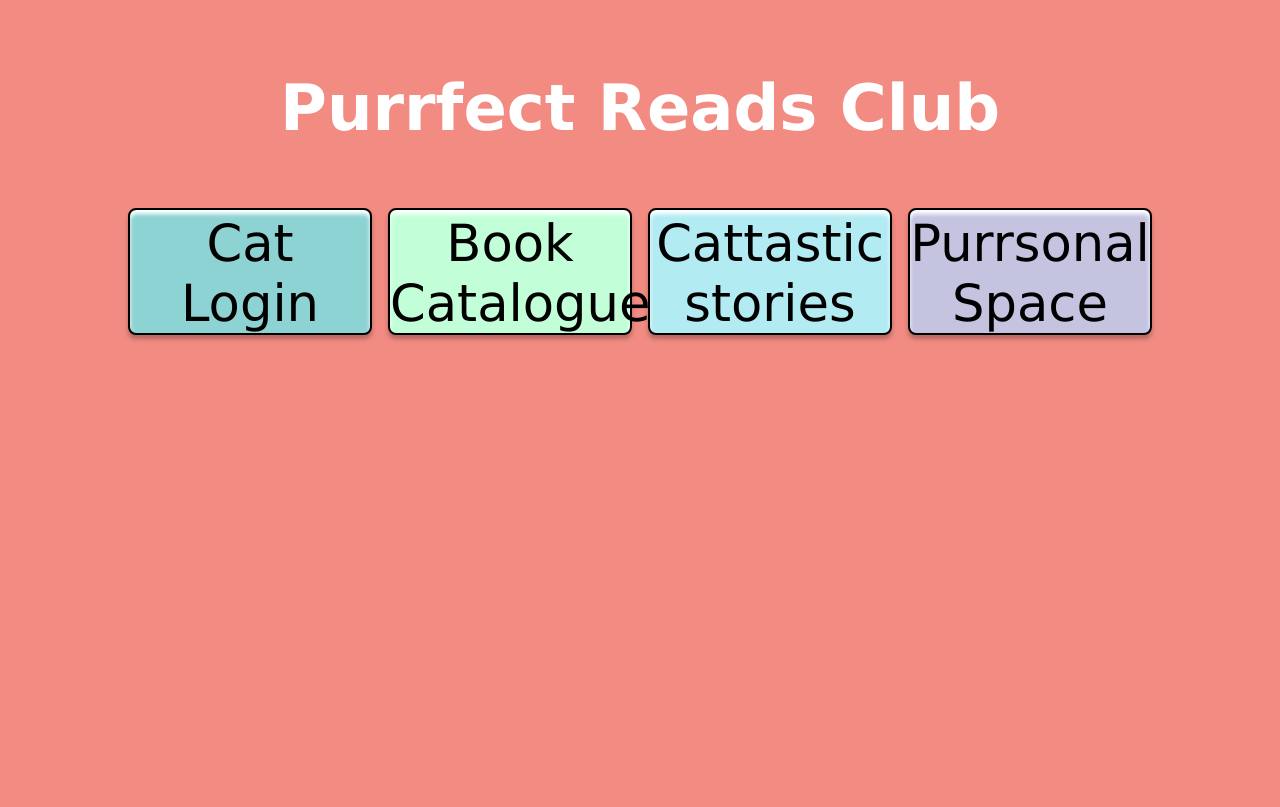
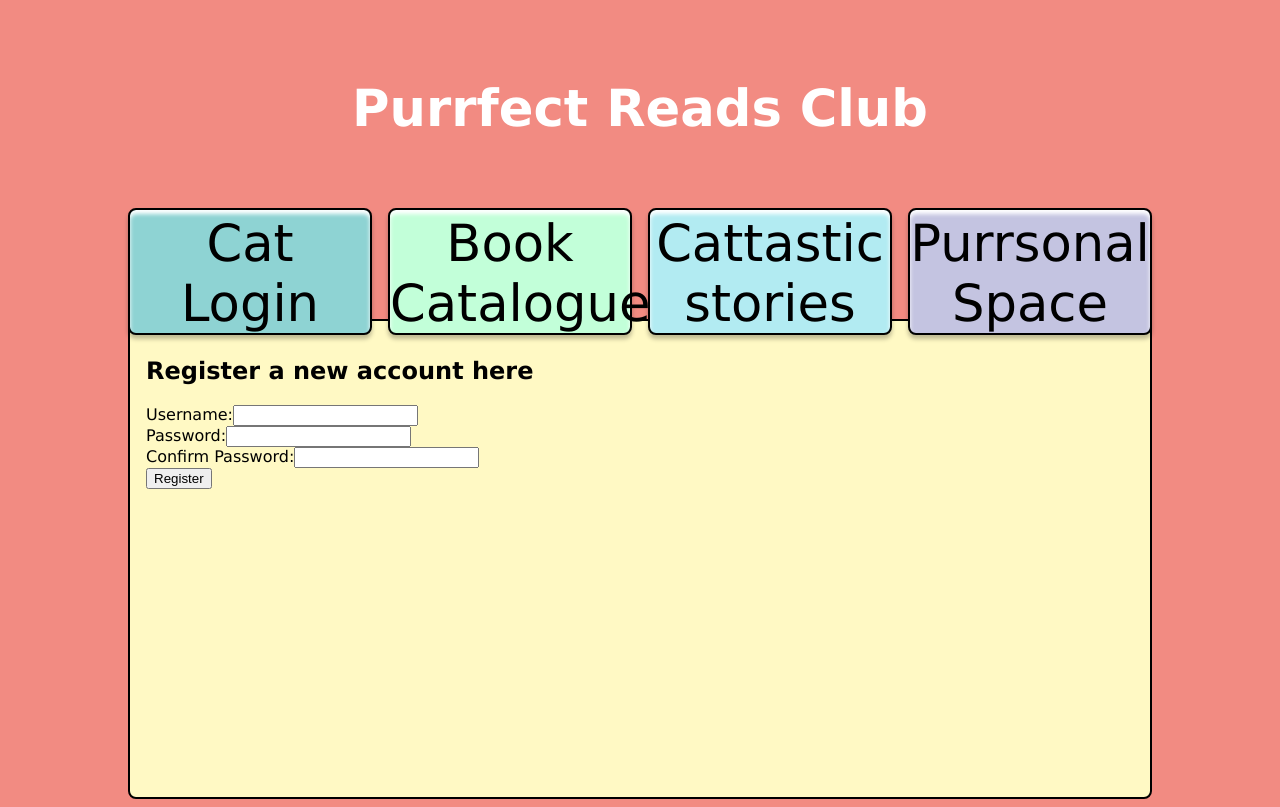
Before and after one commit to NunziaLampitelli/Purrfect-reads-club, a React (Vite) app: page /register in a window 1280 px wide. Built offline with nearby package versions, Linux system fonts and the light colour scheme; a web font is replaced by a local one.

Commit message:
fixed issues with register page again

```diff
--- a/src/components/header.css
+++ b/src/components/header.css
@@ -1,10 +1,13 @@
 header {
   min-height: 25vh;
   min-width: 80vw;
-  color: white;
   align-items: center;
   display: flex;
   justify-content: center;
-  font-size: 2rem;
 
 }
+
+.purrfect-title {
+  color: white;
+  font-family: "Oriental Cats Light", "Baloo", "Verdana";
+}
--- a/src/components/header.tsx
+++ b/src/components/header.tsx
@@ -1,9 +1,10 @@
 import "./header.css";
-
+import { Link } from "react-router-dom";
 function Header() {
 	return (
 		<header>
-			<h1>Purrfect Reads Club</h1>
+			<h1>
+				<Link to="/" className="purrfect-title">Purrfect Reads Club</Link></h1>
 		</header>
 	);
 };
--- /dev/null
+++ b/src/interfaces/IUser.tsx
@@ -0,0 +1,6 @@
+interface IUser {
+  username: string,
+  password: string
+}
+
+export default IUser;
--- a/src/pages/LoginPage.tsx
+++ b/src/pages/LoginPage.tsx
@@ -1,4 +1,5 @@
 import React, { useState } from "react";
+import { Link } from 'react-router-dom'
 
 function LoginPage() {
 	const [username, setUsername] = useState("");
@@ -15,12 +16,7 @@ function LoginPage() {
 			<form onSubmit={handleLogin}>
 				<div>
 					<label htmlFor="username">Username:</label>
-					<input
-						type="text"
-						id="username"
-						value={username}
-						onChange={(event) => setUsername(event.target.value)}
-					/>
+					<input type="text" id="username" value={username} onChange={(event) => setUsername(event.target.value)}	/>
 				</div>
 				<div>
 					<label htmlFor="password">Password:</label>
@@ -33,6 +29,7 @@ function LoginPage() {
 				</div>
 				<button type="submit">Login</button>
 			</form>
+			<Link to="/register">Register</Link>
 		</div>
 	);
 }
--- /dev/null
+++ b/src/pages/RegisterPage.tsx
@@ -0,0 +1,79 @@
+import { useState } from "react";
+import IUser from "../interfaces/IUser";
+import { useNavigate } from "react-router-dom";
+
+function RegisterPage() {
+  const [username, setUsername] = useState<string>('');
+  const [password, setPassword] = useState<string>('');
+  const [confirmPassword, setConfirmPassword] = useState<string>('');
+  const [errorMessage, setErrorMessage] = useState<String | null>(null);
+
+  const navigate = useNavigate();
+
+  function HandleRegister(event: React.FormEvent<HTMLFormElement>) {
+		event.preventDefault();
+
+		if (password !== confirmPassword) {
+			setErrorMessage(`Passwords do not match. Please retry`);
+			return;
+		}
+
+		// this is to retreive all the users already saved in the localstorage
+		const users = JSON.parse(localStorage.getItem("users") || "[]") as IUser[];
+
+		// this is to check if the username has already been used for another user
+		const existingUser = users.find((user) => user.username === username);
+
+		if (existingUser) {
+			setErrorMessage(
+				"This username is already used. Choose another one please"
+			);
+			return;
+		}
+
+		// this is to create a new user to add in the localstorage arrey
+		const newUser: IUser = {
+			username: username,
+			password: password,
+		};
+
+		users.push(newUser);
+
+		// this is to save the new arrey of users
+		localStorage.setItem("users", JSON.stringify(users));
+
+		setUsername("");
+		setPassword("");
+		setConfirmPassword("");
+		setErrorMessage("");
+
+		setTimeout(() => {
+			navigate("/login");
+		}, 5000);
+	}
+
+  return (
+    <div>
+      <h1> Register a new account here</h1>
+      <form onSubmit={HandleRegister}>
+        {errorMessage && <p>{errorMessage}</p>}
+        <div>
+        <label>Username:</label>
+        <input type="text" value={username} onChange={(event) => setUsername(event.target.value)}
+        required />
+    </div>
+    <div>
+      <label>Password:</label>
+      <input type="text" value={password} onChange={(event) => setPassword(event.target.value)} required />
+    </div>
+    <div>
+      <label>Confirm Password:</label>
+      <input type="text" value={confirmPassword} onChange={(event) => setConfirmPassword(event.target.value)} required />
+    </div>
+      <button type="submit">Register</button>
+      </form>
+    </div>
+);
+}
+
+export default RegisterPage;
--- a/src/router.tsx
+++ b/src/router.tsx
@@ -7,6 +7,7 @@ import PageLinks from "./components/PageLinks";
 import Header from "./components/header";
 import PageContainer from "./components/pageContainer";
 import PersonalPage from "./pages/PersonalPage";
+import RegisterPage from "./pages/RegisterPage";
 
 function AppRouter() {
 	return (
@@ -14,11 +15,11 @@ function AppRouter() {
 			<Header />
 			<PageLinks />
 			<Routes>
-				{/* PageContainer è il layout principale e renderizza i figli tramite Outlet */}
+				{/* this is to have the content of every page inside the pagecontainer */}
 				<Route path="/" element={<PageContainer />}>
-					{/* Route con index per Homepage */}
 					<Route index element={<Homepage />} />
 					<Route path="login" element={<LoginPage />} />
+					<Route path="register" element= {<RegisterPage />} />
 					<Route path="book-catalogue" element={<BookCatalogue />} />
 					<Route path="favorites" element={<FavoritesPage />} />
 					<Route path="personal-page" element={<PersonalPage />} />
```
